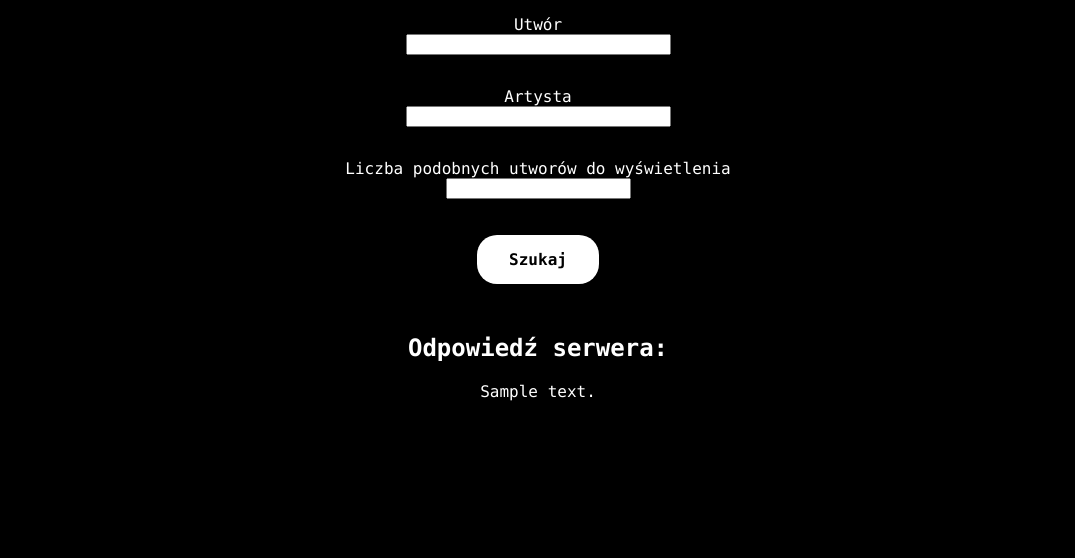
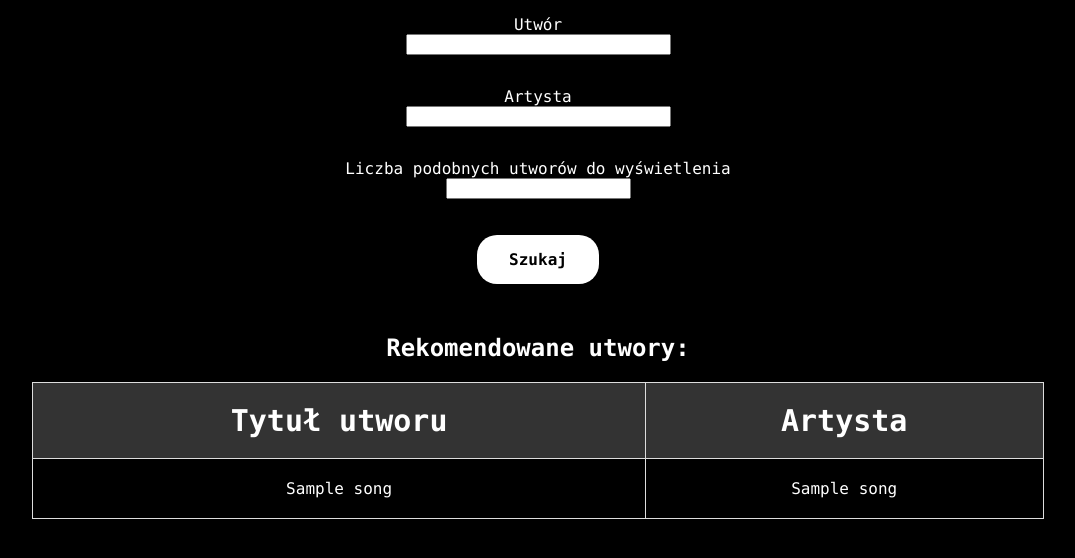
Before and after one commit to xPietrUx/Music-Picker, a Flask app: template templates/index.html in a window 1280 px wide. Shown: the part 130-688 px from the top of the page, without its empty margins (102-1177 px from the left). Run offline with Flask 3, Linux system fonts and the light colour scheme; the template is opened without the code that fills it: values that come from a table or form of the project are taken from there, most other values are stand-ins (such as "Sample title", 1, 10 or a date in 2020).

Commit message:
Zaktualizowanie wyświetlania wyników

```diff
--- a/templates/index.html
+++ b/templates/index.html
@@ -30,10 +30,29 @@
         </p>
     </form>
 
-    {% if feedback_message %}
+    {% if feedback_message is defined and feedback_message is not none %}
     <div class="feedback-section">
-        <h2>Odpowiedź serwera:</h2>
-        <p>{{ feedback_message }}</p>
+        <h2>Rekomendowane utwory:</h2>
+        {% if feedback_message %} {# Sprawdź, czy lista nie jest pusta #}
+        <table>
+            <thead>
+                <tr>
+                    <th>Tytuł utworu</th>
+                    <th>Artysta</th>
+                </tr>
+            </thead>
+            <tbody>
+                {% for song in feedback_message %}
+                <tr>
+                    <td>{{ song.track_name }}</td>
+                    <td>{{ song.artist_name }}</td>
+                </tr>
+                {% endfor %}
+            </tbody>
+        </table>
+        {% else %}
+        <p>Nie znaleziono żadnych rekomendacji pasujących do Twojego zapytania.</p>
+        {% endif %}
     </div>
     {% endif %}
 
```
